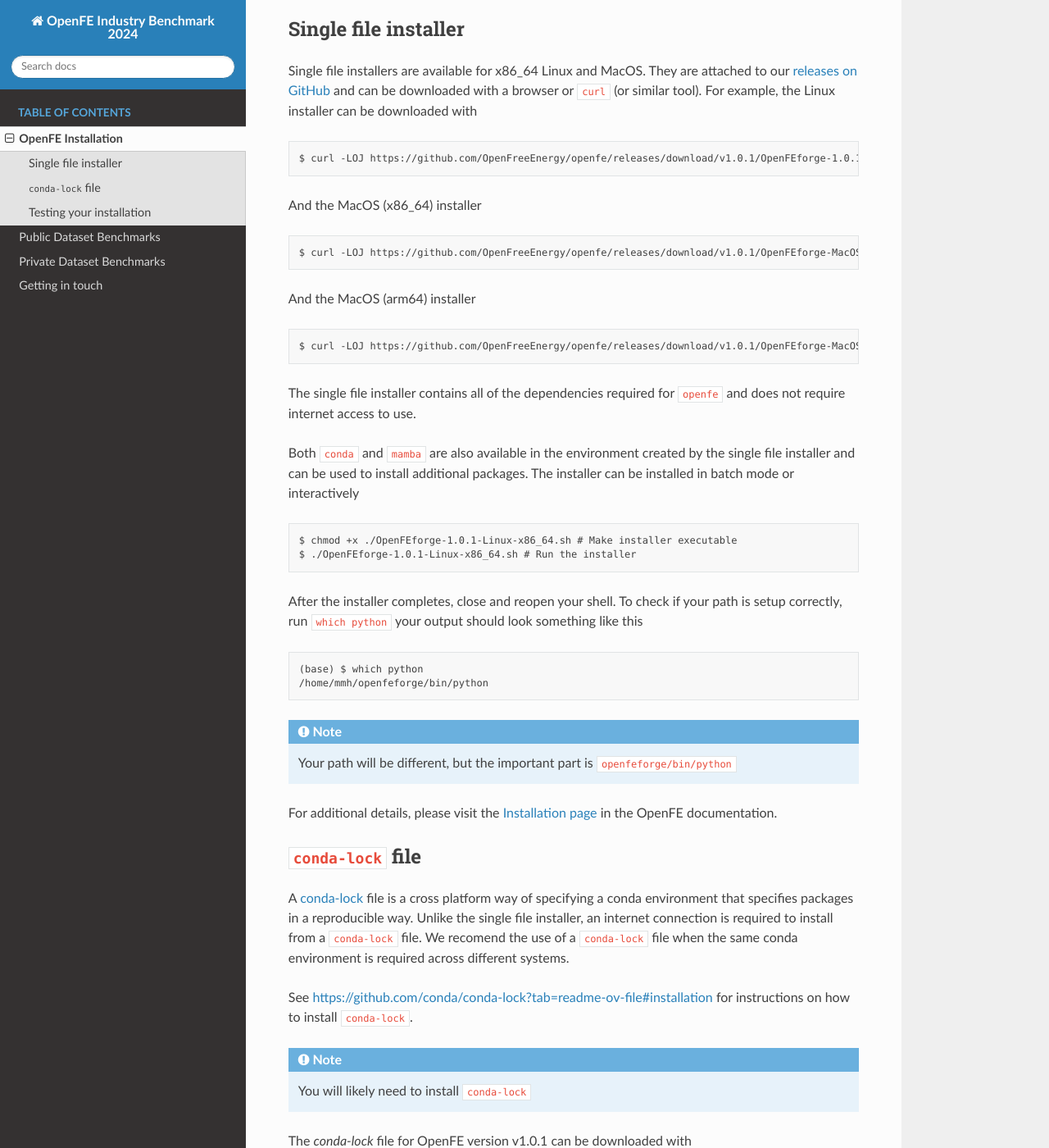
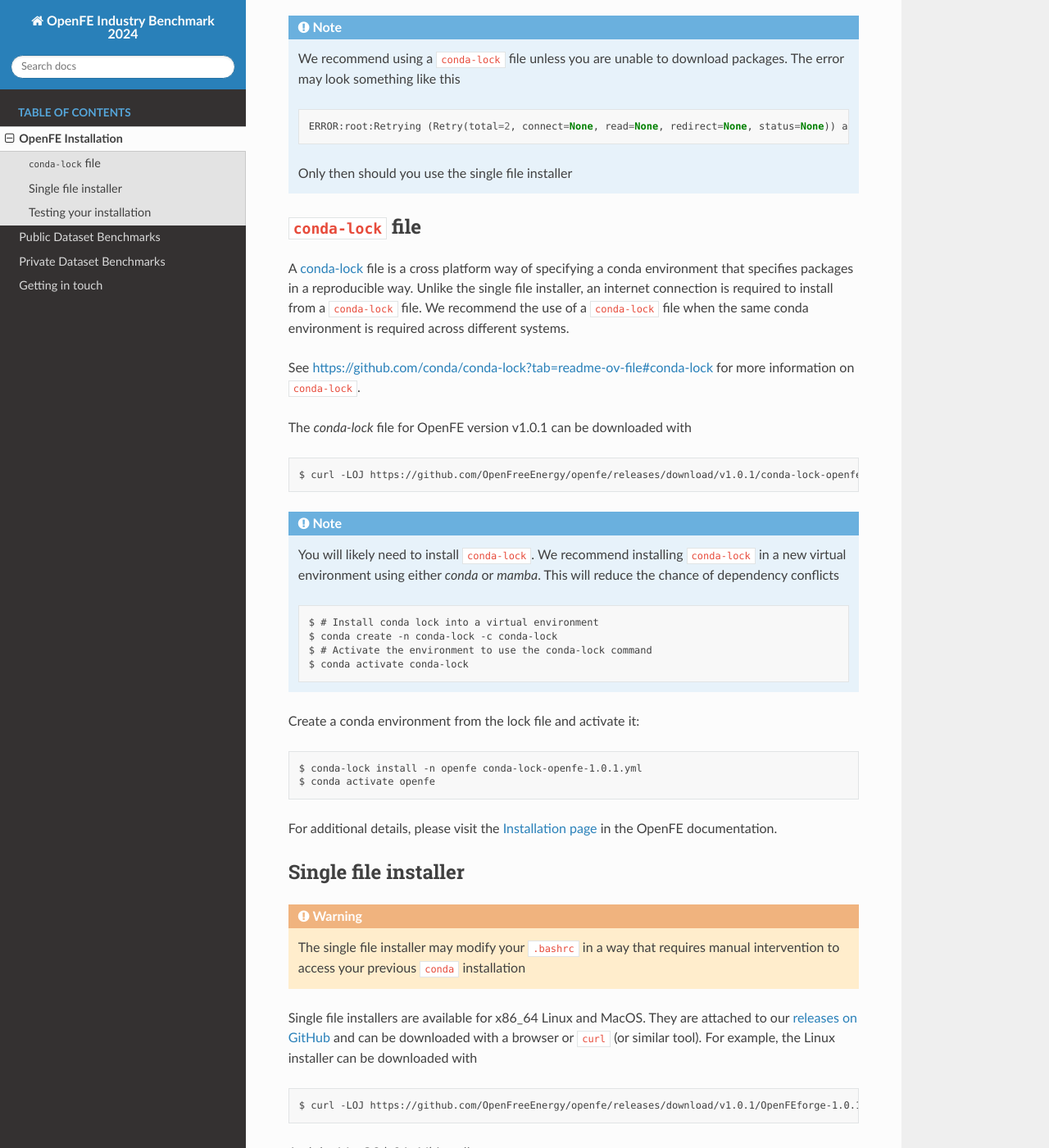
Before and after one commit to OpenFreeEnergy/IndustryBenchmarks2024, a Sphinx documentation site: the page built from docs/source/installation.rst, in a window 1280 px wide and 1400 px high, scrolled down 406 px. Shown: the whole window at 82% size. Built offline with Sphinx 7.4.7 and the Read the Docs theme 2.0.0, drawn with Linux system fonts in a browser that asks for light colours; some of the changed text lies outside the part shown.

Commit message:
Updated installation instructions (#77)
* Updated installation instructions

Made it clear to use the lock file and to only use the single file
installer if needed. Also made it more clear how to install conda-lock
as well

* added warning about single file installer

```diff
--- a/docs/source/installation.rst
+++ b/docs/source/installation.rst
@@ -5,10 +5,58 @@
 
 For this benchmarking study, we would like to ask that all participants use a specific installation of OpenFE (v1.0.1) alongside selected pinned tooling dependencies (e.g. openff-toolkit v0.15.2, openmm v8.1.1, openmmforcefields v0.13.0, openmmtools v0.23.1).
 
-To do this, we ask participants to install a version of openfe with a pre-defined environment. This can be achieved in two different ways, using a single file installer or a conda lock file, as described below.
+To do this, we ask participants to install a version of openfe with a pre-defined environment.
+This can be achieved in two different ways, using a conda lock file or a single file installer as described below.
+
+.. note::
+
+   We recommend using a ``conda-lock`` file unless you are unable to download packages.
+   The error may look something like this ::
+
+       ERROR:root:Retrying (Retry(total=2, connect=None, read=None, redirect=None, status=None)) after connection broken by 'NameResolutionError("<urllib3.connection.HTTPSConnection object at 0x7bc5c3e75670>: Failed to resolve 'conda.anaconda.org' ([Errno -2] Name or service not known)")'
+
+   Only then should you use the single file installer
+
+
+``conda-lock`` file
+===================
+
+.. _conda-lock: https://github.com/conda/conda-lock?tab=readme-ov-file#conda-lock
+
+A `conda-lock`_ file is a cross platform way of specifying a conda environment that specifies packages in a reproducible way.
+Unlike the single file installer, an internet connection is required to install from a ``conda-lock`` file.
+We recommend the use of a ``conda-lock`` file when the same conda environment is required across different systems.
+
+See https://github.com/conda/conda-lock?tab=readme-ov-file#conda-lock for more information on ``conda-lock``.
+
+The `conda-lock` file for OpenFE version v1.0.1 can be downloaded with ::
+
+  $ curl -LOJ https://github.com/OpenFreeEnergy/openfe/releases/download/v1.0.1/conda-lock-openfe-1.0.1.yml
+
+.. note::
+
+   You will likely need to install ``conda-lock``.
+   We recommend installing ``conda-lock`` in a new virtual environment using either `conda` or `mamba`.
+   This will reduce the chance of dependency conflicts ::
+
+       $ # Install conda lock into a virtual environment
+       $ conda create -n conda-lock -c conda-lock
+       $ # Activate the environment to use the conda-lock command
+       $ conda activate conda-lock
+
+Create a conda environment from the lock file and activate it::
+
+  $ conda-lock install -n openfe conda-lock-openfe-1.0.1.yml
+  $ conda activate openfe
+
+For additional details, please visit the `Installation page <https://docs.openfree.energy/en/latest/installation.html>`_ in the OpenFE documentation.
 
 Single file installer
 =====================
+
+.. warning::
+
+   The single file installer may modify your ``.bashrc`` in a way that requires manual intervention to access your previous ``conda`` installation
 
 .. _releases on GitHub: https://github.com/OpenFreeEnergy/openfe/releases
 
@@ -45,32 +93,6 @@
 
 For additional details, please visit the `Installation page <https://docs.openfree.energy/en/latest/installation.html>`_ in the OpenFE documentation.
 
-``conda-lock`` file
-===================
-
-.. _conda-lock: https://github.com/conda/conda-lock?tab=readme-ov-file#conda-lock
-
-A `conda-lock`_ file is a cross platform way of specifying a conda environment that specifies packages in a reproducible way.
-Unlike the single file installer, an internet connection is required to install from a ``conda-lock`` file.
-We recomend the use of a ``conda-lock`` file when the same conda environment is required across different systems.
-
-See https://github.com/conda/conda-lock?tab=readme-ov-file#installation for instructions on how to install ``conda-lock``.
-
-.. note::
-
-   You will likely need to install ``conda-lock``
-
-The `conda-lock` file for OpenFE version v1.0.1 can be downloaded with ::
-
-  $ curl -LOJ https://github.com/OpenFreeEnergy/openfe/releases/download/v1.0.1/conda-lock-openfe-1.0.1.yml
-
-Create a conda environment from the lock file and activate it::
-
-  $ conda-lock install -n openfe conda-lock-openfe-1.0.1.yml
-  $ conda activate openfe
-
-For additional details, please visit the `Installation page <https://docs.openfree.energy/en/latest/installation.html>`_ in the OpenFE documentation.
-
 Testing your installation
 =========================
 
```
